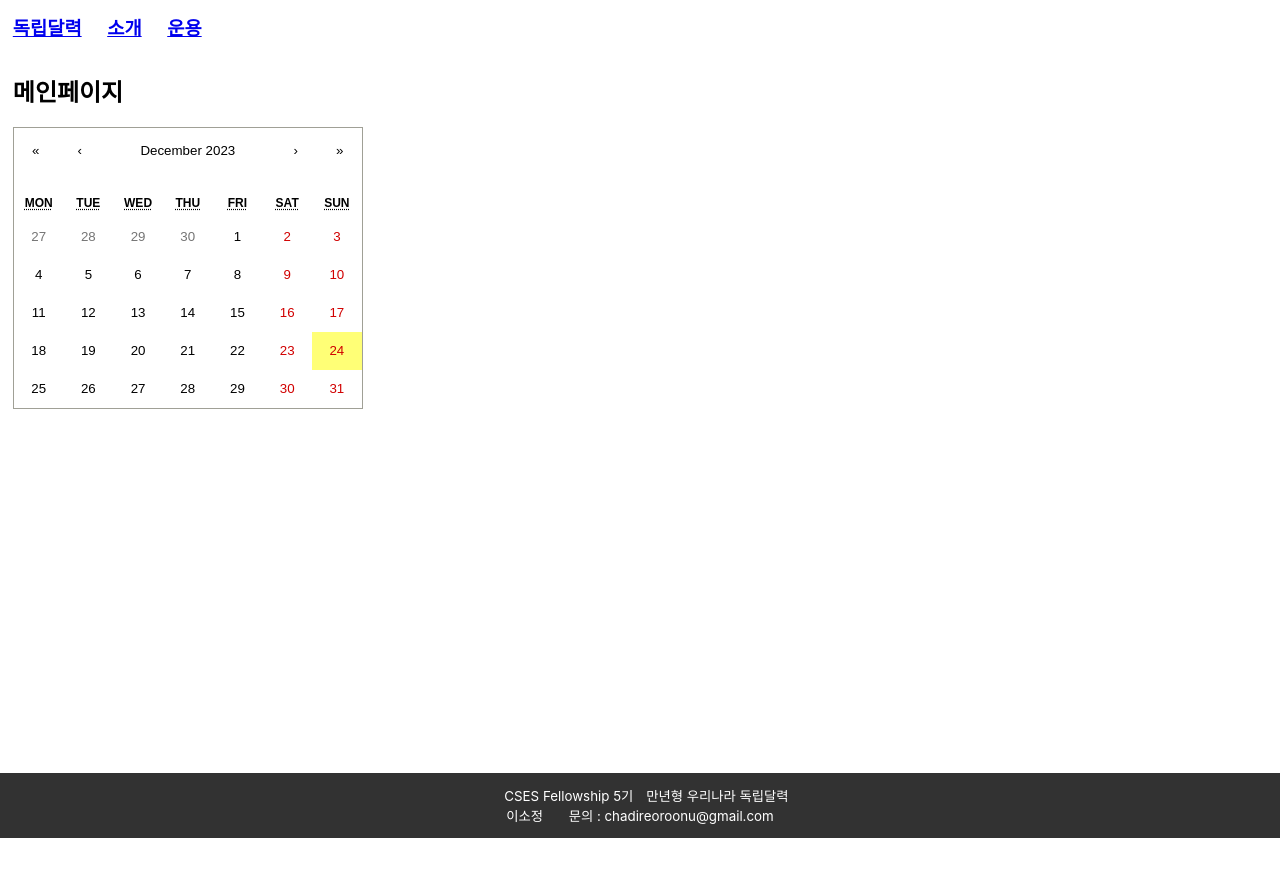
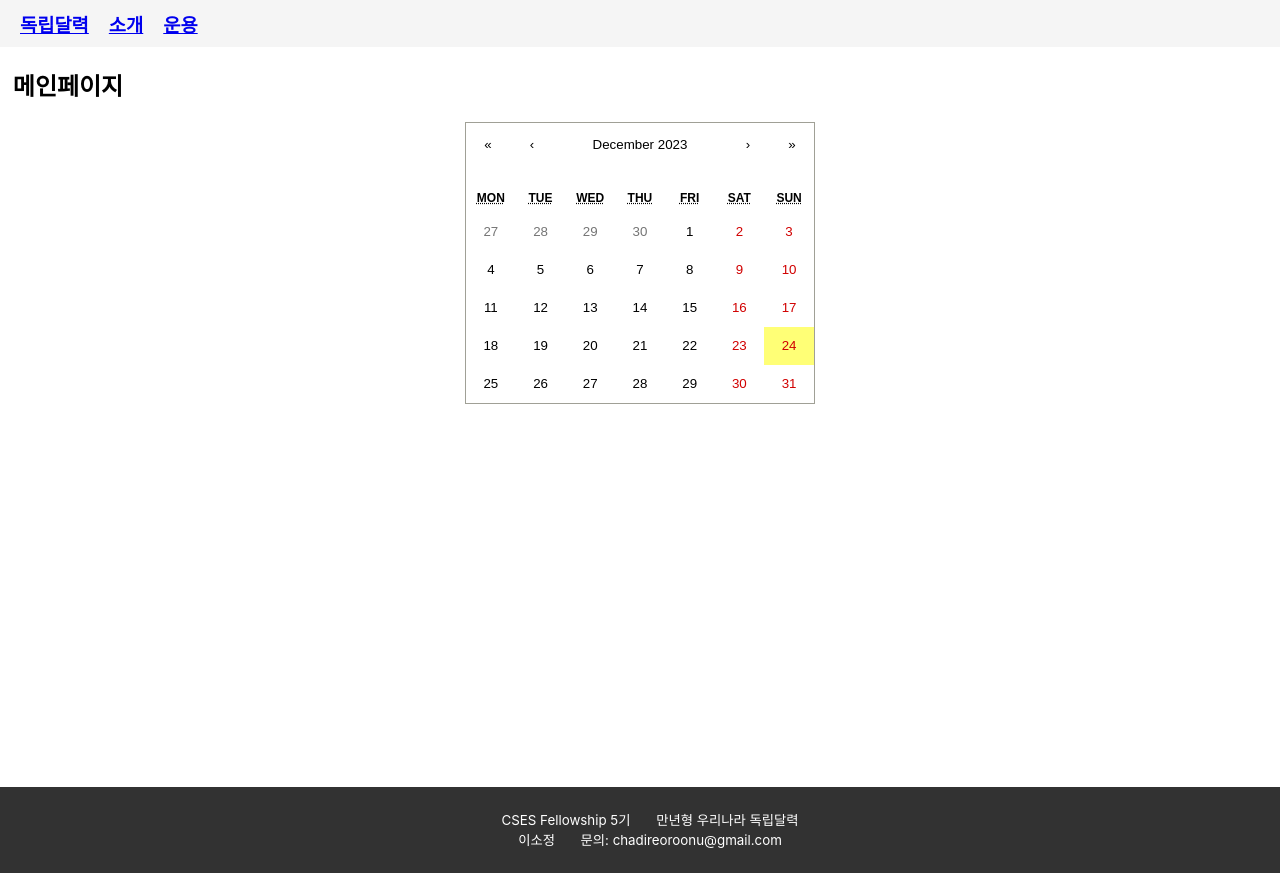
Before and after one commit to chadireoroonu/Independence, a React (Create React App) app in the folder calendar/: page / in a window 1280 px wide. Before the commit the page ends 838 px from the top, so only its background shows below. Built offline with nearby package versions, Linux system fonts and the light colour scheme.

Commit message:
♻️ Refactor: styled components 방식으로 리팩토링

```diff
--- a/calendar/package.json
+++ b/calendar/package.json
@@ -12,6 +12,7 @@
     "react-router-dom": "^6.21.1",
     "react-scripts": "5.0.1",
     "router-dom": "^2.2.11",
+    "styled-components": "^6.1.4",
     "web-vitals": "^2.1.4"
   },
   "scripts": {
--- a/calendar/src/App.css
+++ /dev/null
@@ -1,81 +0,0 @@
-.App {
-  text-align: center;
-}
-
-.App-header {
-  background-color: #282c34;
-  min-height: 100vh;
-  display: flex;
-  flex-direction: column;
-  align-items: center;
-  justify-content: center;
-  font-size: calc(10px + 2vmin);
-  color: white;
-}
-
-/* here */
-/* app */
-#app {
-  width: 100%;
-  min-height: 100vh;
-  display: flex;
-  flex-direction: column;
-}
-
-/* header */
-#header {
-  width: 100%;
-  display: flex;
-  flex-direction: row;
-}
-
-#header h3 {
-  margin: 1%;
-}
-
-#nav {
-  display: flex;
-  flex-direction: row;
-}
-
-/* body */
-#body {
-  width: 100%;
-  display: flex;
-  flex-direction: column;
-}
-
-/* footer */
-#footer {
-  bottom: 0;
-  width: 100%;
-  display: flex;
-  flex-direction: column;
-  justify-content: center;
-  align-items: center;
-  background-color: #323232;
-
-  /* font */
-  color: white;
-  font-size: 10pt;
-}
-
-#footer-first-line {
-  width: 100%;
-  justify-content: center;
-  display: flex;
-  flex-direction: row;
-  margin-bottom: -2%;
-}
-
-.inner-footer-line {
-  display: flex;
-  padding: 0 1%;
-}
-
-#footer-second-line {
-  width: 100%;
-  justify-content: center;
-  display: flex;
-  flex-direction: row;
-}
--- a/calendar/src/App.js
+++ b/calendar/src/App.js
@@ -1,6 +1,6 @@
 import React from 'react';
 import { BrowserRouter as Router, Route, Link, Routes } from 'react-router-dom';
-import './App.css';
+import styled from 'styled-components';
 import Main from './pages/Main';
 import Info from './pages/Info';
 import Funding from './pages/Funding';
@@ -9,17 +9,17 @@ function App() {
   return (
     <Router>
       <div id='app'>
-        <div id='header'>
-          <h3>
+        <Header>
+          <HeaderTitle>
             <Link to="/">독립달력</Link>
-          </h3>
-          <h3>
+          </HeaderTitle>
+          <HeaderTitle>
             <Link to="/info">소개</Link>
-          </h3>
-          <h3>
+          </HeaderTitle>
+          <HeaderTitle>
             <Link to="/funding">운용</Link>
-          </h3>
-        </div>
+          </HeaderTitle>
+        </Header>
         <div id='body'>
           <Routes>
             <Route path="/" element={<Main />} />
@@ -27,27 +27,74 @@ function App() {
             <Route path="/funding" element={<Funding />} />
           </Routes>
         </div>
-        <div id='footer'>
-          <div id='footer-first-line'>
-            <div class='inner-footer-line'>
+        <Footer>
+          <FooterFirstLine>
+            <InnerFooterLine>
               <p>CSES Fellowship 5기</p>
-            </div>
-            <div class='inner-footer-first-line'>
+            </InnerFooterLine>
+            <InnerFooterFirstLine>
               <p>만년형 우리나라 독립달력</p>
-            </div>
-          </div>
-          <div id='footer-second-line'>
-            <div class='inner-footer-line'>
+            </InnerFooterFirstLine>
+          </FooterFirstLine>
+          <FooterSecondLine>
+            <InnerFooterLine>
               <p>이소정</p>
-            </div>
-            <div class='inner-footer-line'>
-              <p>문의 : chadireoroonu@gmail.com</p>
-            </div>
-          </div>
-        </div>
+            </InnerFooterLine>
+            <InnerFooterLine>
+              <p>문의: chadireoroonu@gmail.com</p>
+            </InnerFooterLine>
+          </FooterSecondLine>
+        </Footer>
       </div>
     </Router>
   );
 }
 
+const Header = styled.div`
+  width: 100%;
+  display: flex;
+  flex-direction: row;
+  background-color: #f5f5f5;
+  padding: 10px;
+`;
+
+const HeaderTitle = styled.h3`
+  margin: 0 10px;
+`;
+
+const Footer = styled.div`
+  bottom: 0;
+  width: 100%;
+  display: flex;
+  flex-direction: column;
+  justify-content: center;
+  align-items: center;
+  background-color: #323232;
+  color: white;
+  font-size: 10pt;
+  padding: 10px;
+`;
+
+const FooterFirstLine = styled.div`
+  width: 100%;
+  justify-content: center;
+  display: flex;
+  flex-direction: row;
+  margin-bottom: -2%;
+`;
+
+const InnerFooterLine = styled.div`
+  display: flex;
+  padding: 0 1%;
+`;
+
+const InnerFooterFirstLine = styled(InnerFooterLine)``;
+
+const FooterSecondLine = styled.div`
+  width: 100%;
+  justify-content: center;
+  display: flex;
+  flex-direction: row;
+`;
+
 export default App;
--- a/calendar/src/pages/Main.css
+++ /dev/null
@@ -1,5 +0,0 @@
-#main {
-  width: 98%;
-  min-height: 90vh;
-  margin: 0 1%;
-}
--- a/calendar/src/pages/Main.js
+++ b/calendar/src/pages/Main.js
@@ -1,18 +1,39 @@
 import React, { useState } from 'react';
 import Calendar from 'react-calendar';
-import './Main.css';
+import styled from 'styled-components';
 import 'react-calendar/dist/Calendar.css';
 
 function Main() {
 	const [date, setDate] = useState(new Date());
+
   return (
-    <div id='main'>
-    	<h2>메인페이지</h2>
-			<div>
-				<Calendar setDate={setDate} date={date}/>
-			</div>
-    </div>
+		<MainContainer>
+      <h2>메인페이지</h2>
+      <CalendarBox>
+        <Calendar
+          setDate={setDate}
+          date={date}
+					/>
+      </CalendarBox>
+    </MainContainer>
   );
 }
 
+export const CalendarNavigation = styled.div`
+	background: ${({ theme }) => theme.color.pink};
+	border-bottom: 4px solid ${({ theme }) => theme.color.brown};
+	height: 90px;
+`;
+
+const MainContainer = styled.div`
+	width: 98%;
+	min-height: 90vh;
+	margin: 0 1%;
+`;
+
+const CalendarBox = styled.div`
+	display: flex;
+	justify-content: center;
+`;
+
 export default Main;
```
Also changed, not shown: 1 other file (tests, documents, lock files or other folders).
